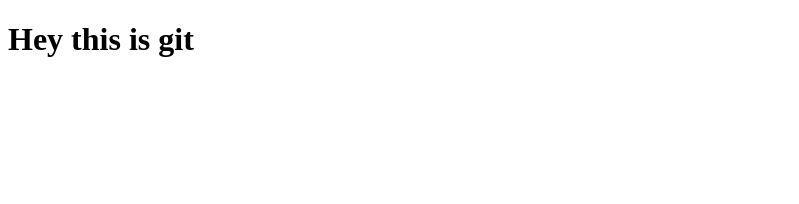
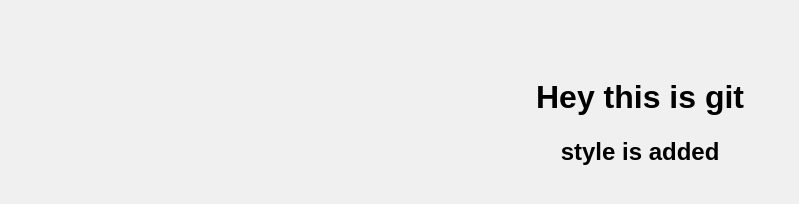
Before and after one commit to leon-03np/test, a plain HTML site: page index.html in a window 1280 px wide. Shown: the whole page, without its empty margins (0-799 px from the left). Drawn offline with Linux system fonts and the light colour scheme.

Commit message:
style add

```diff
--- a/index.html
+++ b/index.html
@@ -4,8 +4,17 @@
     <meta charset="UTF-8">
     <meta name="viewport" content="width=device-width, initial-scale=1.0">
     <title>Document</title>
+    <style>
+        body {
+            background-color: #f0f0f0;
+            font-family: Arial, sans-serif;
+            text-align: center;
+            padding-top: 50px;
+        }
+    </style>
 </head>
 <body>
     <h1>Hey this is git</h1>
+    <h2>style is added</h2>
 </body>
 </html>
```
